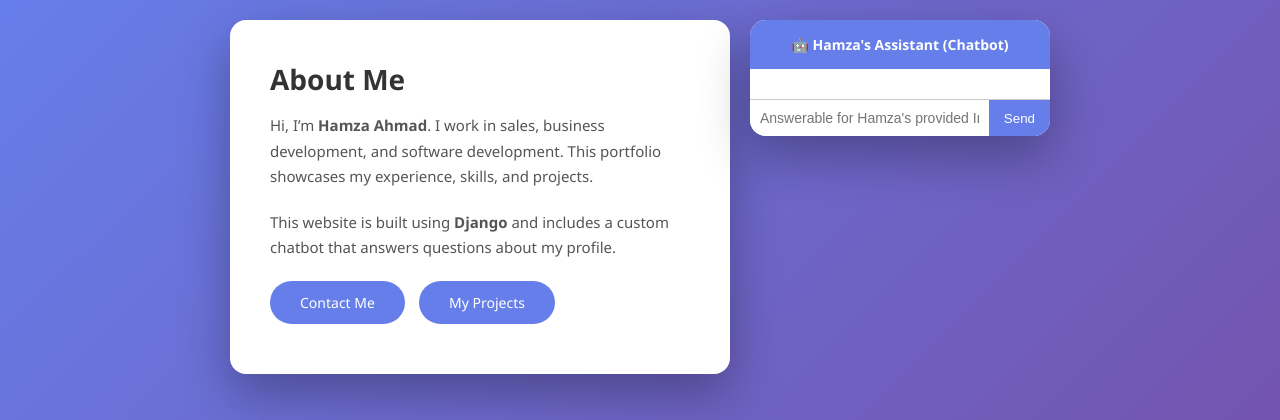
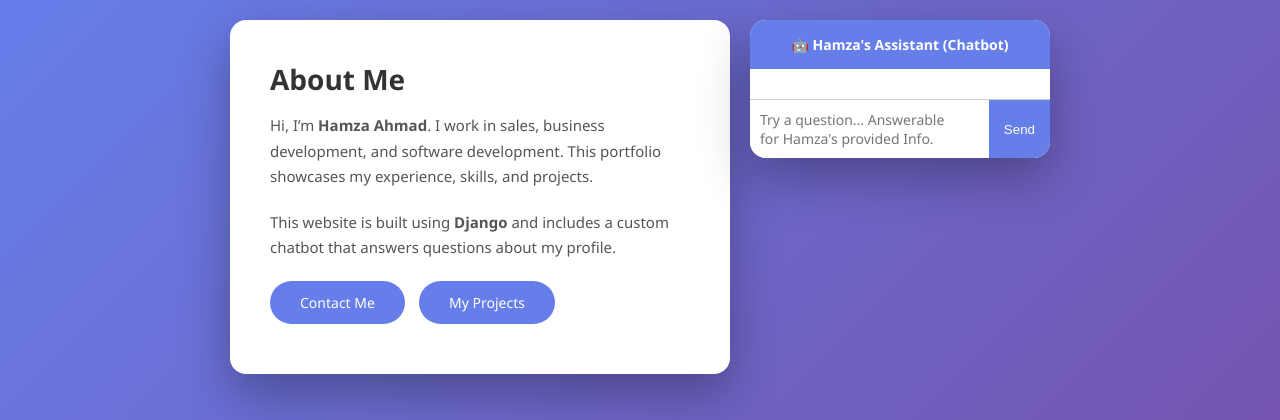
Before and after one commit to HamzaAhmed248/hamzaai_django_portfolio, a Django app: page / in a window 1280 px wide. Shown: the top 420 px of the page. Run offline with Django 5.2, Linux system fonts and the light colour scheme.

Commit message:
place holder msg

```diff
--- a/templates/about.html
+++ b/templates/about.html
@@ -131,6 +131,16 @@
             border: none;
             outline: none;
             font-size: 14px;
+        }
+
+        .chat-input textarea {
+            flex: 1;
+            padding: 10px;
+            border: none;
+            outline: none;
+            font-size: 14px;
+            resize: none;
+            font-family: inherit;
         }
 
         .chat-input button {
@@ -319,7 +329,7 @@
         <div class="chat-header">🤖 Hamza's Assistant (Chatbot)</div>
         <div class="chat-messages" id="chatMessages"></div>
         <div class="chat-input">
-            <input type="text" id="chatInput" placeholder="Answerable for Hamza's provided Info..." onkeydown="if(event.key === 'Enter') { event.preventDefault(); sendMessage(); }">
+            <textarea id="chatInput" placeholder="Try a question... Answerable &#10;for Hamza's provided Info." onkeydown="if(event.key === 'Enter' && !event.shiftKey) { event.preventDefault(); sendMessage(); }"></textarea>
             <button onclick="sendMessage()">Send</button>
         </div>
     </div>
```
